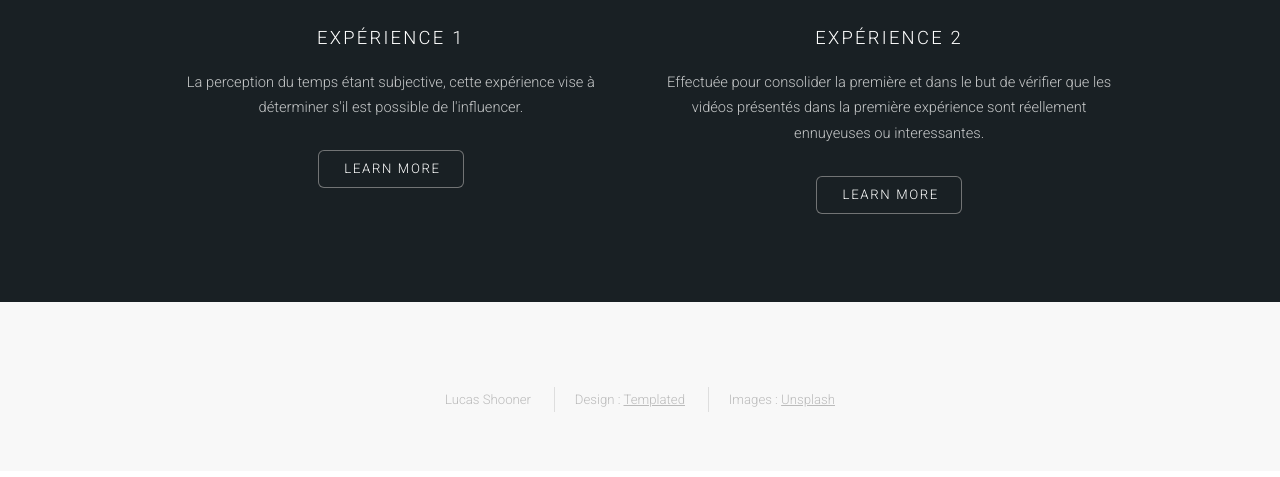
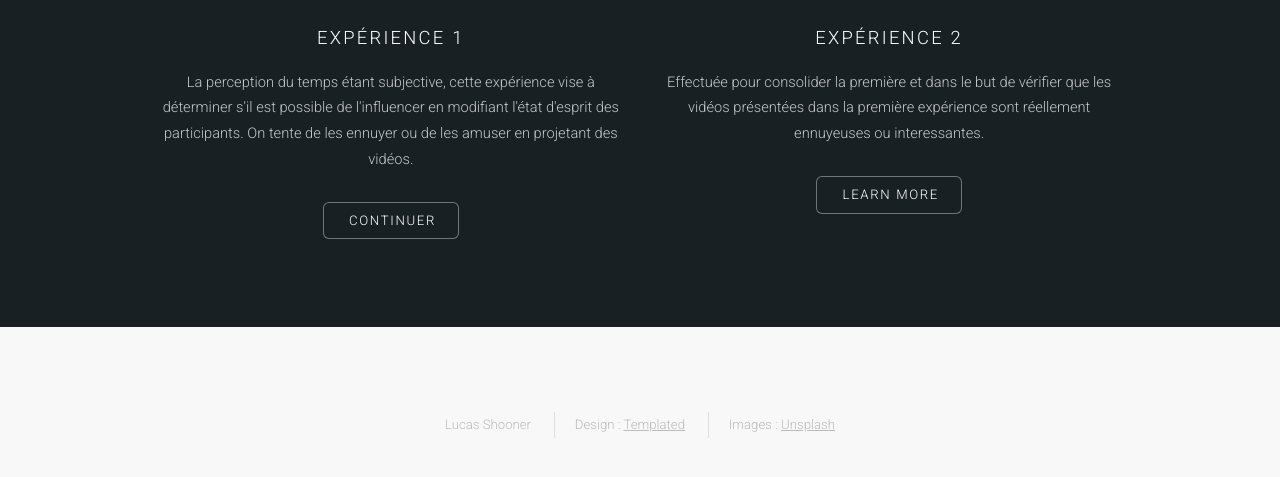
Before and after one commit to Temporalite/Temporalite.github.io, a plain HTML site: page index.html in a window 1280 px wide. Shown: the part 1630-2107 px from the top of the page. Drawn offline with Linux system fonts and the light colour scheme.

```diff
--- a/index.html
+++ b/index.html
@@ -115,9 +115,9 @@
 							<section class="special">
 								<a href="#" class="image fit"><img src="images/pic01.jpg" alt="" /></a>
 								<h3>Expérience 1</h3>
-								<p>La perception du temps étant subjective, cette expérience vise à déterminer s'il est possible de l'influencer.</p>
+								<p>La perception du temps étant subjective, cette expérience vise à déterminer s'il est possible de l'influencer en modifiant l'état d'esprit des participants. On tente de les ennuyer ou de les amuser en projetant des vidéos.</p>
 								<ul class="actions">
-									<li><a href="#" class="button alt">Learn More</a></li>
+									<li><a href="#" class="button alt">Continuer</a></li>
 								</ul>
 							</section>
 						</div>
@@ -125,7 +125,7 @@
 							<section class="special">
 								<a href="#" class="image fit"><img src="images/pic02.jpg" alt="" /></a>
 								<h3>Expérience 2</h3>
-								<p>Effectuée pour consolider la première et dans le but de vérifier que les vidéos présentés dans la première expérience sont réellement ennuyeuses ou interessantes.</p>
+								<p>Effectuée pour consolider la première et dans le but de vérifier que les vidéos présentées dans la première expérience sont réellement ennuyeuses ou interessantes.</p>
 								<ul class="actions">
 									<li><a href="#" class="button alt">Learn More</a></li>
 								</ul>
```
Also changed, not shown: images/pic01.jpg, images/pic02.jpg.
